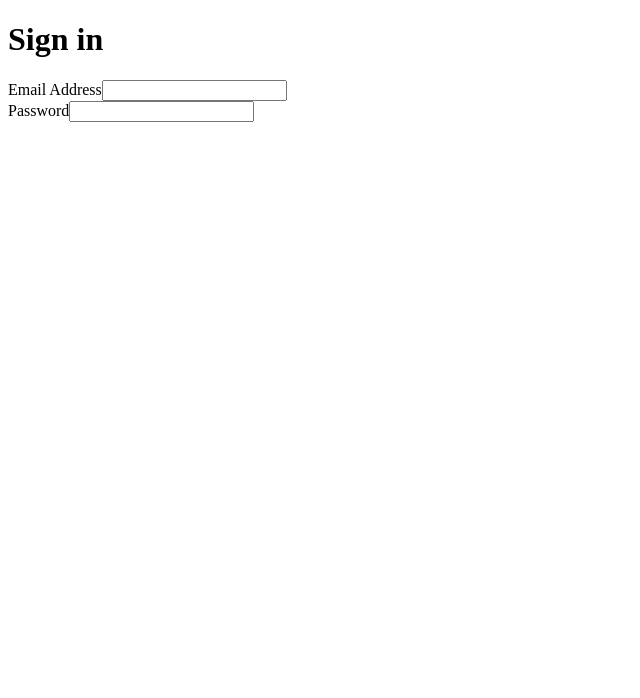
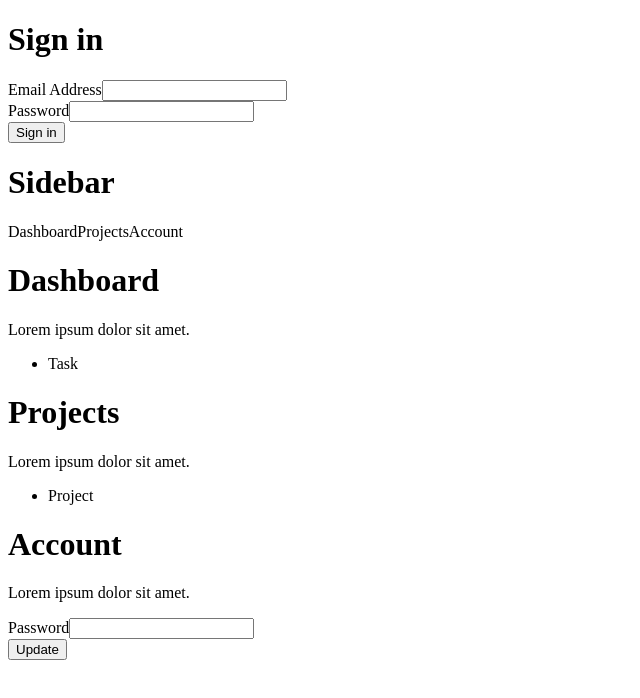
Before and after one commit to ihansson/ts-react-firebase-queries, a React (Create React App) app: page / in a window 1280 px wide. Shown: the top 698 px of the page, without its empty margins (0-640 px from the left). Built offline with nearby package versions, Linux system fonts and the light colour scheme.

Commit message:
Scaffolding out components

```diff
--- a/src/App.tsx
+++ b/src/App.tsx
@@ -1,10 +1,12 @@
 import React from 'react';
-import {LoginPage} from "./components/layout/Login";
+import {LoginPage} from "./layouts/Login";
+import {Dashboard} from "./layouts/Dashboard";
 
 function App() {
   return (
     <div className="App">
         <LoginPage />
+        <Dashboard />
     </div>
   );
 }
--- /dev/null
+++ b/src/components/Elements.tsx
@@ -0,0 +1,9 @@
+import React, {ReactNode} from "react";
+
+export const Heading = ({children}: { children?: ReactNode }) => <h1>{children}</h1>
+export const Intro = ({children}: { children?: ReactNode }) => <p>{children}</p>
+
+export const Button = ({children}: { children?: ReactNode }) => <button>{children}</button>
+
+export const Nav = ({children}: { children?: ReactNode }) => <nav>{children}</nav>
+export const NavItem = ({children}: { children?: ReactNode }) => <span>{children}</span>
--- /dev/null
+++ b/src/components/Form.tsx
@@ -0,0 +1,27 @@
+import React, {ReactNode} from "react";
+
+export const Form = ({children}: { children?: ReactNode }) => <form>{children}</form>
+
+export interface FieldOptions {
+    children?: ReactNode;
+    name: string;
+}
+export const Field = ({children, name}: FieldOptions) => {
+    return (<div>{React.Children.map(children, child  => {
+        return React.cloneElement(child as React.ReactElement<any>, {name})
+    })}</div>)
+}
+
+export interface LabelOptions {
+    children?: ReactNode;
+    name?: string;
+}
+export const Label = ({children, name = ""}: LabelOptions) => <label htmlFor={name}>{children}</label>
+
+export interface InputOptions {
+    type: "text" | "email" | "password";
+    name?: string;
+}
+export const Input = ({type = "text", name = ""}: InputOptions) => {
+    return (<input name={name} type={type} />)
+}
--- /dev/null
+++ b/src/components/Grid.tsx
@@ -0,0 +1,5 @@
+import React, {ReactNode} from "react";
+
+export const Wrapper = ({children}: { children?: ReactNode }) => <div>{children}</div>
+export const Grid = ({children}: { children?: ReactNode }) => <div>{children}</div>
+export const Column = ({children}: { children?: ReactNode }) => <div>{children}</div>
--- /dev/null
+++ b/src/components/Projects.tsx
@@ -0,0 +1,4 @@
+import React, {ReactNode} from "react";
+
+export const Projects = ({children}: { children?: ReactNode }) => <ul>{children}</ul>
+export const Project = () => <li>Project</li>
--- /dev/null
+++ b/src/components/Tasks.tsx
@@ -0,0 +1,4 @@
+import React, {ReactNode} from "react";
+
+export const Tasks = ({children}: { children?: ReactNode }) => <ul>{children}</ul>
+export const Task = () => <li>Task</li>
--- a/src/components/layout/Dashboard.tsx
+++ /dev/null
@@ -1,3 +0,0 @@
-import React, {ReactNode} from "react";
-
-export const Dashboard = () => <div></div>
--- a/src/components/layout/Login.tsx
+++ /dev/null
@@ -1,54 +0,0 @@
-import React, {ReactNode} from 'react'
-
-// Grid
-const Wrapper = ({children}: { children?: ReactNode }) => <div>{children}</div>
-
-// Type
-const Heading = ({children}: { children?: ReactNode }) => <h1>{children}</h1>
-
-// Form
-const Form = ({children}: { children?: ReactNode }) => <form>{children}</form>
-
-interface FieldOptions {
-    children?: ReactNode;
-    name: string;
-}
-const Field = ({children, name}: FieldOptions) => {
-    return (<div>{React.Children.map(children, child  => {
-        return React.cloneElement(child as React.ReactElement<any>, {name})
-    })}</div>)
-}
-
-interface LabelOptions {
-    children?: ReactNode;
-    name?: string;
-}
-const Label = ({children, name = ""}: LabelOptions) => <label htmlFor={name}>{children}</label>
-
-interface InputOptions {
-    type: "text" | "email" | "password";
-    name?: string;
-}
-const Input = ({type = "text", name = ""}: InputOptions) => {
-
-    return (<input name={name} type={type} />)
-}
-
-export const LoginPage = () => {
-
-    return (
-        <Wrapper>
-            <Heading>Sign in</Heading>
-            <Form>
-                <Field name="email">
-                    <Label>Email Address</Label>
-                    <Input type="email" />
-                </Field>
-                <Field name="password">
-                    <Label>Password</Label>
-                    <Input type="password" />
-                </Field>
-            </Form>
-        </Wrapper>
-    )
-}
--- /dev/null
+++ b/src/layouts/Dashboard.tsx
@@ -0,0 +1,52 @@
+import React from "react";
+import {Column, Wrapper, Grid} from "../components/Grid";
+import {Button, Heading, Intro, Nav, NavItem} from "../components/Elements";
+import {Project, Projects} from "../components/Projects";
+import {Task, Tasks} from "../components/Tasks";
+import {Field, Form, Input, Label} from "../components/Form";
+
+export const Dashboard = () => (
+    <Wrapper>
+        <Grid>
+            <Column>
+                <Heading>Sidebar</Heading>
+                <Nav>
+                    <NavItem>Dashboard</NavItem>
+                    <NavItem>Projects</NavItem>
+                    <NavItem>Account</NavItem>
+                </Nav>
+            </Column>
+            <Column>
+
+                {/* Dashboard screen */}
+                <Heading>Dashboard</Heading>
+                <Intro>Lorem ipsum dolor sit amet.</Intro>
+                <Tasks>
+                    <Task />
+                </Tasks>
+                {/* Dashboard screen */}
+
+                {/* Projects screen */}
+                <Heading>Projects</Heading>
+                <Intro>Lorem ipsum dolor sit amet.</Intro>
+                <Projects>
+                    <Project />
+                </Projects>
+                {/* Projects screen */}
+
+                {/* Account screen */}
+                <Heading>Account</Heading>
+                <Intro>Lorem ipsum dolor sit amet.</Intro>
+                <Form>
+                    <Field name="password">
+                        <Label>Password</Label>
+                        <Input type="password" />
+                    </Field>
+                    <Button>Update</Button>
+                </Form>
+                {/* Account screen */}
+
+            </Column>
+        </Grid>
+    </Wrapper>
+)
--- /dev/null
+++ b/src/layouts/Login.tsx
@@ -0,0 +1,21 @@
+import React from 'react'
+import {Wrapper} from "../components/Grid";
+import {Heading, Button} from "../components/Elements";
+import {Form, Field, Label, Input} from "../components/Form";
+
+export const LoginPage = () => (
+    <Wrapper>
+        <Heading>Sign in</Heading>
+        <Form>
+            <Field name="email">
+                <Label>Email Address</Label>
+                <Input type="email" />
+            </Field>
+            <Field name="password">
+                <Label>Password</Label>
+                <Input type="password" />
+            </Field>
+            <Button>Sign in</Button>
+        </Form>
+    </Wrapper>
+)
```
Also changed, not shown: 1 other file (tests, documents, lock files or other folders).
